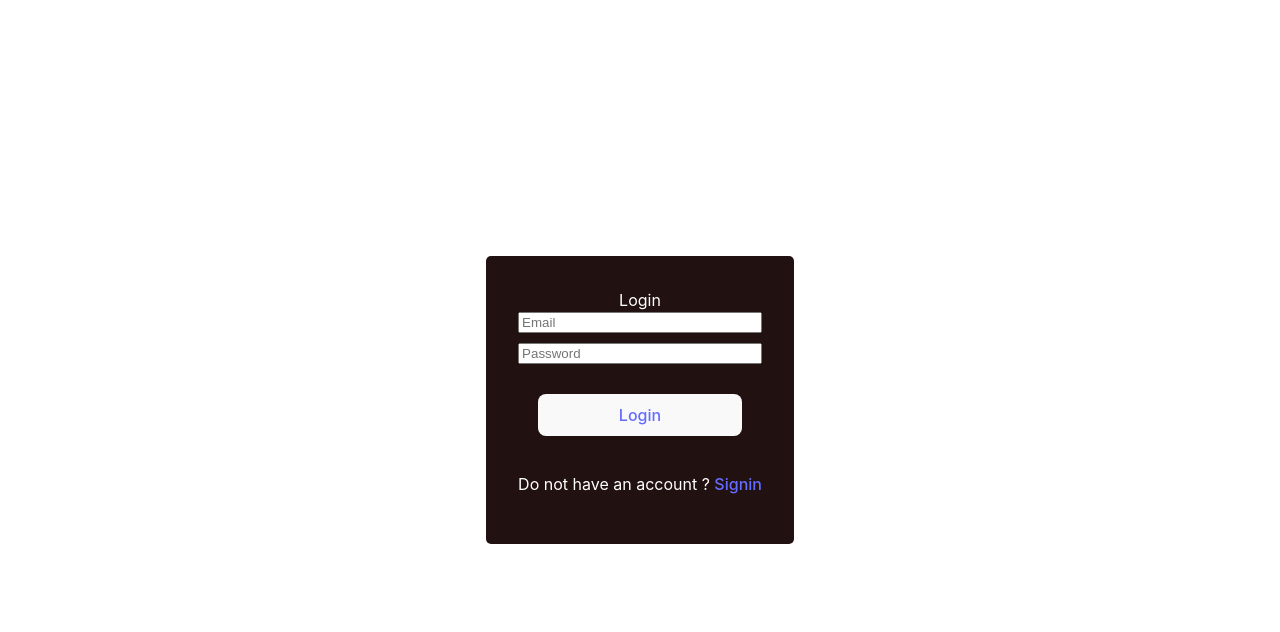
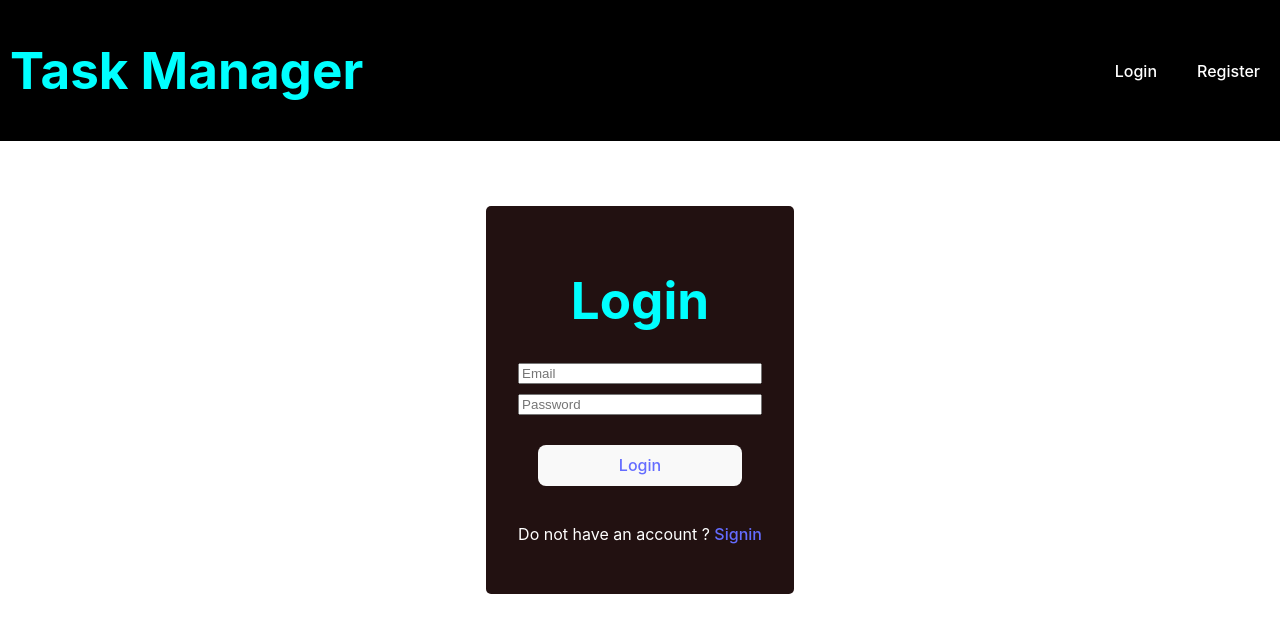
Before and after one commit to ManuelPaniagua/REST-API-FullStack-WEB, a React (Vite) app in the folder frontend-app/: page /login in a window 1280 px wide. Shown: the top 632 px of the page. Built offline with nearby package versions, Linux system fonts and the light colour scheme.

Commit message:
addind navbar and css

```diff
--- a/frontend-app/src/App.css
+++ b/frontend-app/src/App.css
@@ -73,3 +73,35 @@ span{
   margin: 0 1px;
   font-size: 10px;
 }
+
+/* Navbar */
+.navbar{
+  position: absolute;
+  top: 0;
+  left: 0;
+  display: flex;
+  flex-direction: row;
+  justify-content: space-between;
+  background-color:black;
+  width: 100%;
+
+}
+
+.navbar h1{
+  margin-left: 10px;
+}
+
+.navbar__list{
+  flex-basis: 40%;
+  display: flex;
+  flex-direction: row;
+  align-items: center;
+  justify-content: flex-end;
+  gap: 40px;
+  padding: 20px;
+}
+
+.navbar__link{
+  font-size: 16px;
+  color: #fff;
+}
--- a/frontend-app/src/App.jsx
+++ b/frontend-app/src/App.jsx
@@ -13,11 +13,13 @@ import ProfilePage from './pages/ProfilePage';
 import ProtectedRoute from './ProtectedRoute';
 import { TaskProvider } from './context/TasksContext';
 import TasksPage from './pages/TasksPage';
+import Navbar from './components/Navbar';
 
 const App = () => {
     return (
         <AuthProvider>
             <TaskProvider>
+                <Navbar />
                 <Routes>
                     <Route path='/' element={<Home />}></Route>
                     <Route path='/register' element={<RegisterPage />}></Route>
--- /dev/null
+++ b/frontend-app/src/components/Navbar.jsx
@@ -0,0 +1,36 @@
+import React from 'react';
+import { Link } from 'react-router-dom';
+import { useAuth } from '../context/AuthContext';
+function Navbar() {
+    const { isAuthenticated } = useAuth();
+    return (
+        <nav className='navbar'>
+            <h1>Task Manager</h1>
+            <ul className='navbar__list'>
+                {isAuthenticated ? (
+                    <>
+                        <li className='navbar__option'>Welcome User</li>
+                        <Link to='/logout' className='navbar__link'>
+                            Logout
+                        </Link>
+                    </>
+                ) : (
+                    <>
+                        <li className='navbar__option'>
+                            <Link to='/login' className='navbar__link'>
+                                Login
+                            </Link>
+                        </li>
+                        <li className='navbar__option'>
+                            <Link to='/register' className='navbar__link'>
+                                Register
+                            </Link>
+                        </li>
+                    </>
+                )}
+            </ul>
+        </nav>
+    );
+}
+
+export default Navbar;
--- a/frontend-app/src/index.css
+++ b/frontend-app/src/index.css
@@ -67,3 +67,6 @@ button:focus-visible {
     background-color: #f9f9f9;
   }
 }
+ul{
+  list-style: none;
+}
--- a/frontend-app/src/pages/LoginPage.jsx
+++ b/frontend-app/src/pages/LoginPage.jsx
@@ -20,7 +20,7 @@ function LoginPage() {
 
     return (
         <div>
-            <div>Login</div>
+            <h1>Login</h1>
             <form className='form-users' onSubmit={onSubmit}>
                 <input
                     type='email'
```
